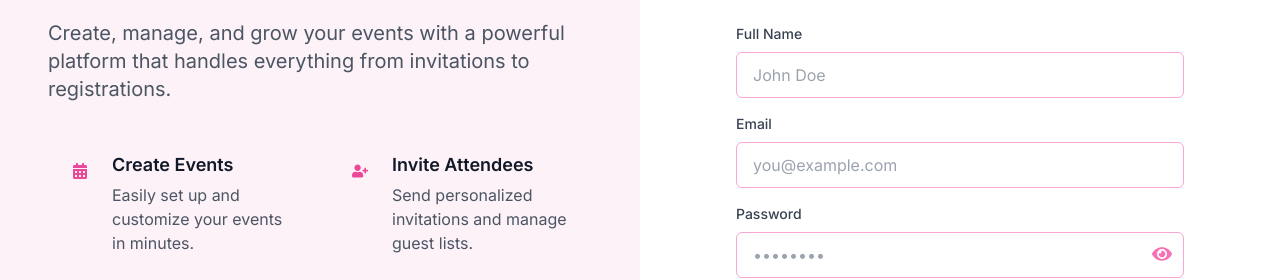
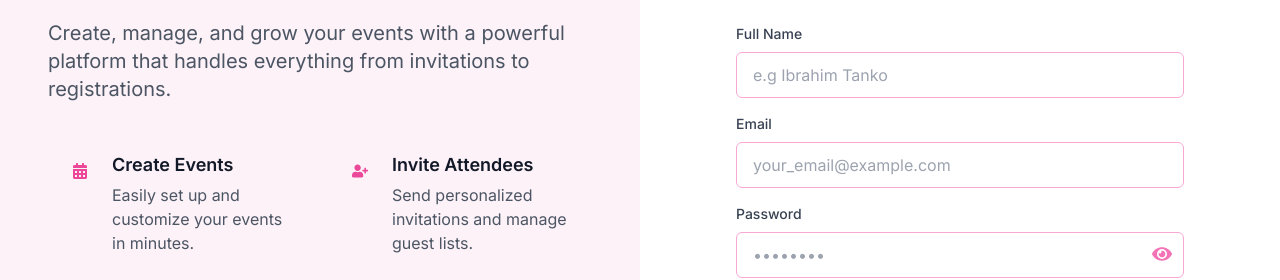
Before and after one commit to al-waheed/event-management-hub, a React (Vite) app: page / in a window 1280 px wide. Shown: the part 239-519 px from the top of the page. Built offline with nearby package versions, Linux system fonts and the light colour scheme; no server answers.

Commit message:
minor-fixes

```diff
--- a/src/Auth/SignInForm.jsx
+++ b/src/Auth/SignInForm.jsx
@@ -97,7 +97,7 @@ const SignInForm = ({ onSwitch, setEmail }) => {
               name="email"
               type="email"
               className="input"
-              placeholder="you@example.com"
+              placeholder="your_email@example.com"
             />
             <FormError name="email" />
           </div>
--- a/src/Auth/SignUpForm.jsx
+++ b/src/Auth/SignUpForm.jsx
@@ -98,7 +98,7 @@ const SignUpForm = ({ onSwitch, setEmail }) => {
               name="fullname"
               type="text"
               className="input"
-              placeholder="John Doe"
+              placeholder="e.g Ibrahim Tanko"
             />
             <FormError name="fullname" />
           </div>
@@ -112,7 +112,7 @@ const SignUpForm = ({ onSwitch, setEmail }) => {
               name="email"
               type="email"
               className="input"
-              placeholder="you@example.com"
+              placeholder="your_email@example.com"
             />
             <FormError name="email" />
           </div>
--- a/src/components/HeroSection.jsx
+++ b/src/components/HeroSection.jsx
@@ -1,14 +1,18 @@
 import { motion } from "framer-motion";
 import FormWrapper from "../Auth/FormWrapper";
 import FeatureList from "./FeatureList";
+import { Link } from "react-router-dom";
 import Logo from "./Logo";
 
 const HeroSection = () => {
   return (
     <div className="relative flex-1 flex flex-col md:flex-row">
-      <div className="absolute top-4 right-4 md:top-6 md:right-6 z-10 p-3">
+      <Link
+        to="/"
+        className="absolute top-4 right-4 md:top-6 md:right-6 z-10 p-3"
+      >
         <Logo />
-      </div>
+      </Link>
 
       <motion.div
         className="w-full md:w-1/2 bg-primary-50 p-6 md:p-12 flex items-center"
--- a/src/components/Logo.jsx
+++ b/src/components/Logo.jsx
@@ -1,3 +1,4 @@
+
 
 const Logo = () => {
   return (
```
